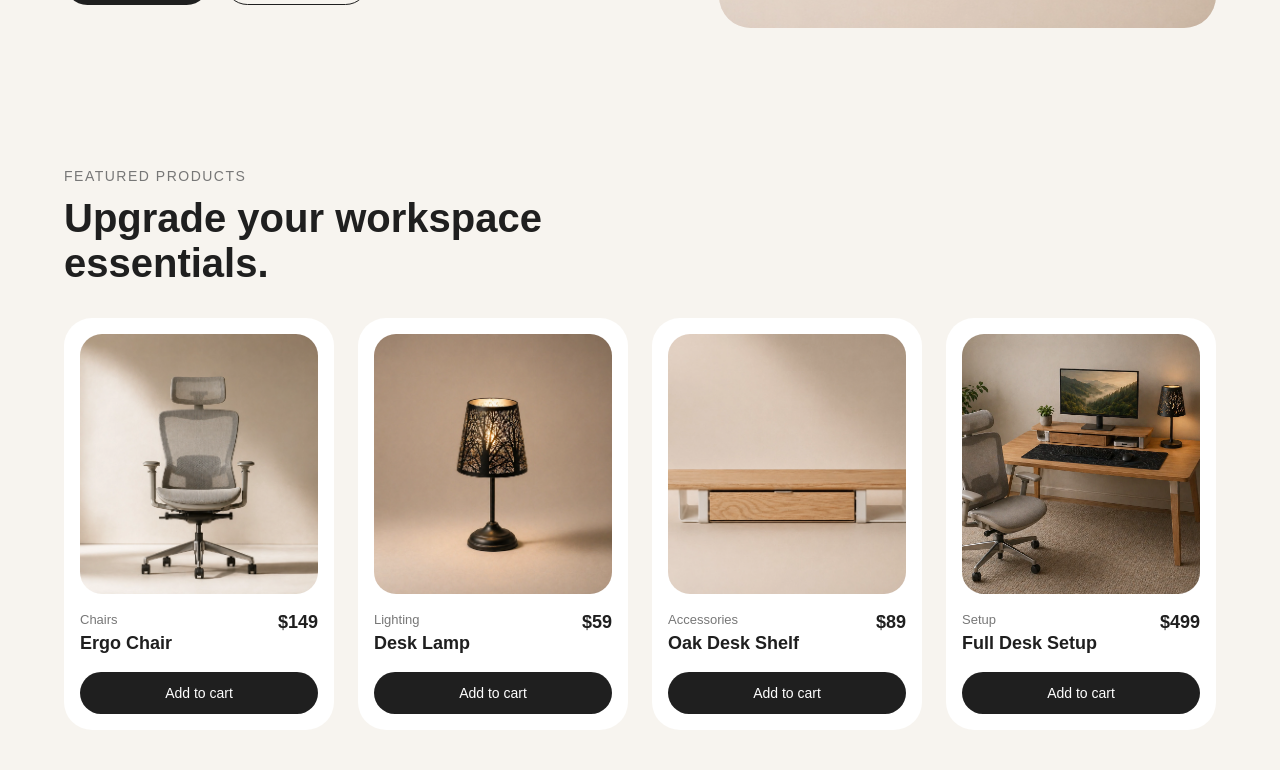
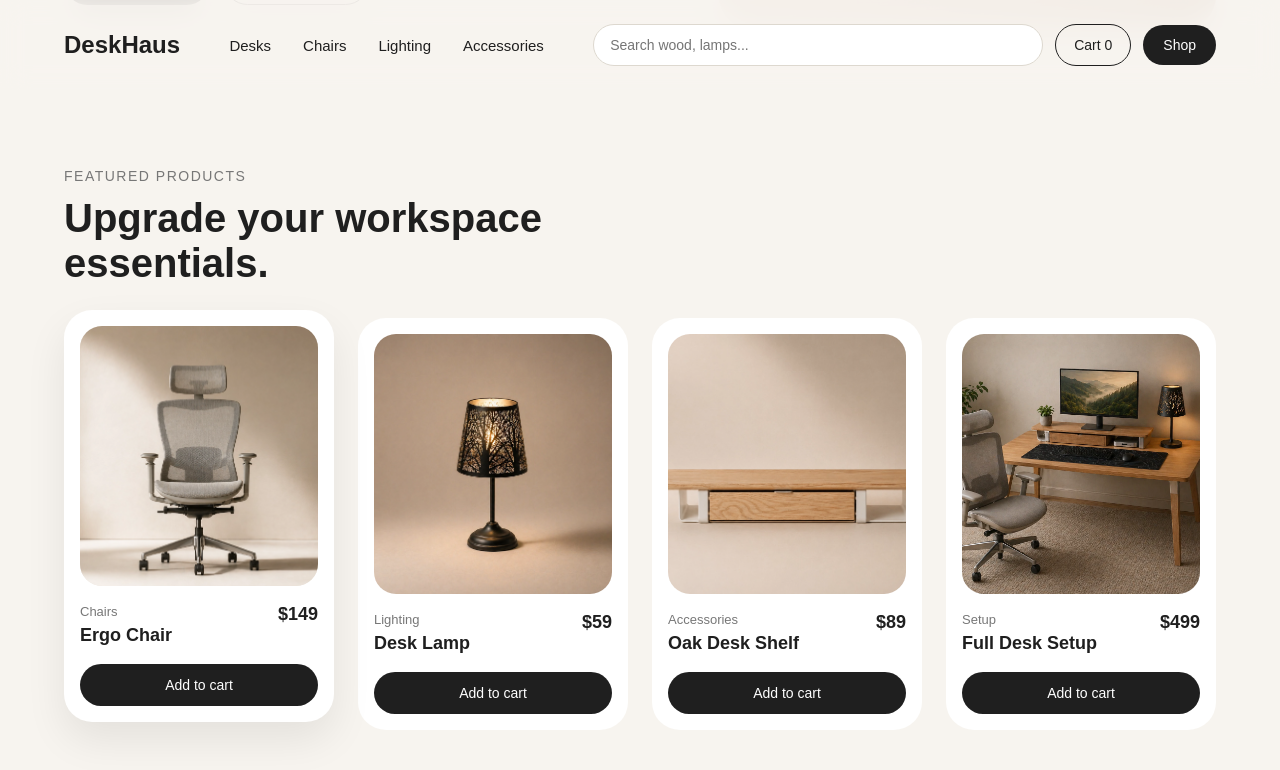
Before and after one commit to DavidGhachava/react-final-project, a React (Vite) app in the folder my-app/: page / in a window 1280 px wide. In both pictures the pointer is over the element 199 px from the left and 1076 px from the top of the page. Shown: the part 552-1322 px from the top of the page. Built offline with nearby package versions, Linux system fonts and the light colour scheme.

Commit message:
add sticky navbar and product hover

```diff
--- a/my-app/src/index.css
+++ b/my-app/src/index.css
@@ -15,6 +15,11 @@ body {
   display: flex;
   align-items: center;
   justify-content: space-between;
+  position: sticky;
+  top: 0;
+  z-index: 100;
+  background: rgba(247, 244, 239, 0.88);
+  backdrop-filter: blur(14px);
 }
 
 .logo {
@@ -341,6 +346,12 @@ body {
   background: white;
   border-radius: 28px;
   padding: 16px;
+  transition: transform 0.25s ease, box-shadow 0.25s ease;
+}
+
+.product-card:hover {
+  transform: translateY(-8px);
+  box-shadow: 0 18px 40px rgba(0, 0, 0, 0.08);
 }
 
 .product-image-wrap {
@@ -354,6 +365,10 @@ body {
   width: 100%;
   height: 100%;
   object-fit: cover;
+  transition: transform 0.35s ease;
+}
+.product-card:hover .product-image {
+  transform: scale(1.04);
 }
 
 .product-info {
@@ -387,6 +402,12 @@ body {
   padding: 13px;
   cursor: pointer;
   font-size: 14px;
+  transition: 0.2s ease;
+}
+
+.add-cart-button:hover {
+  background: #000;
+  transform: translateY(-2px);
 }
 
 @media (max-width: 900px) {
```
